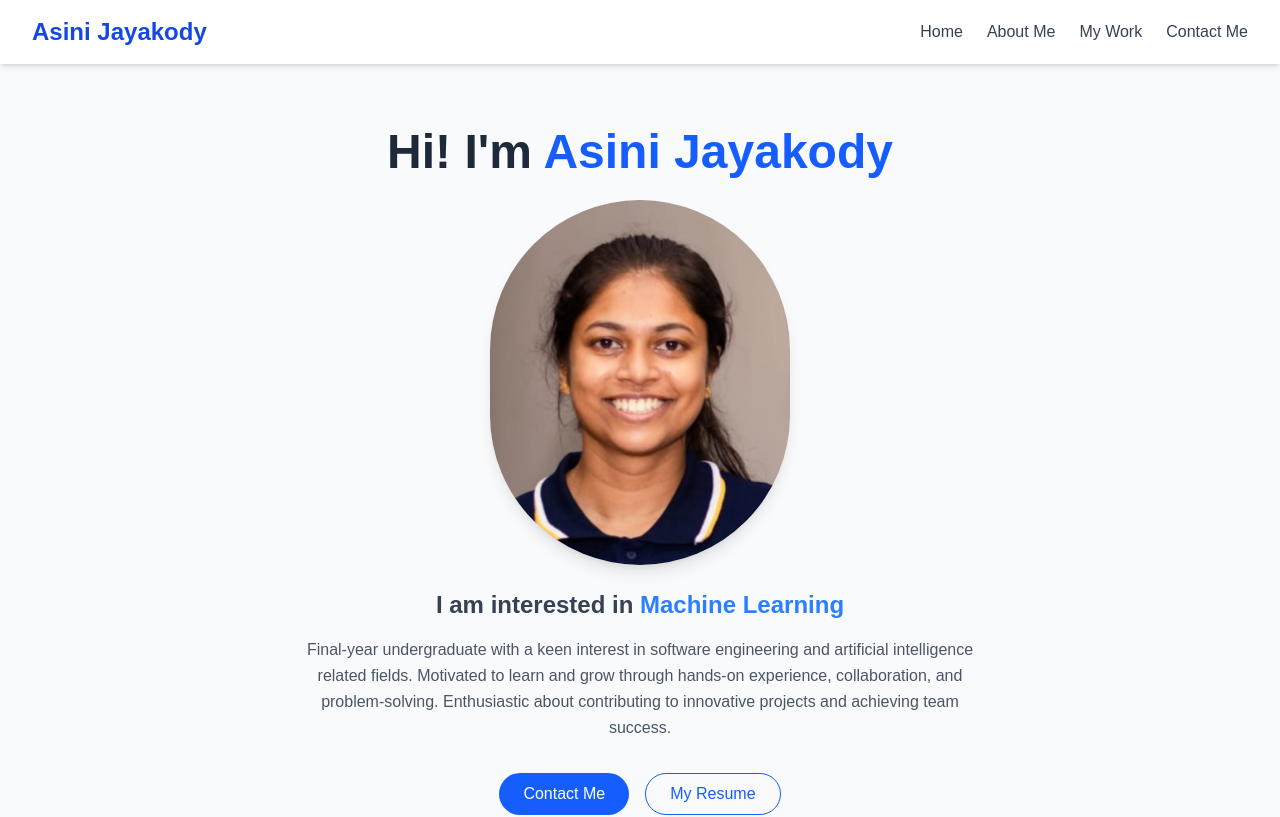
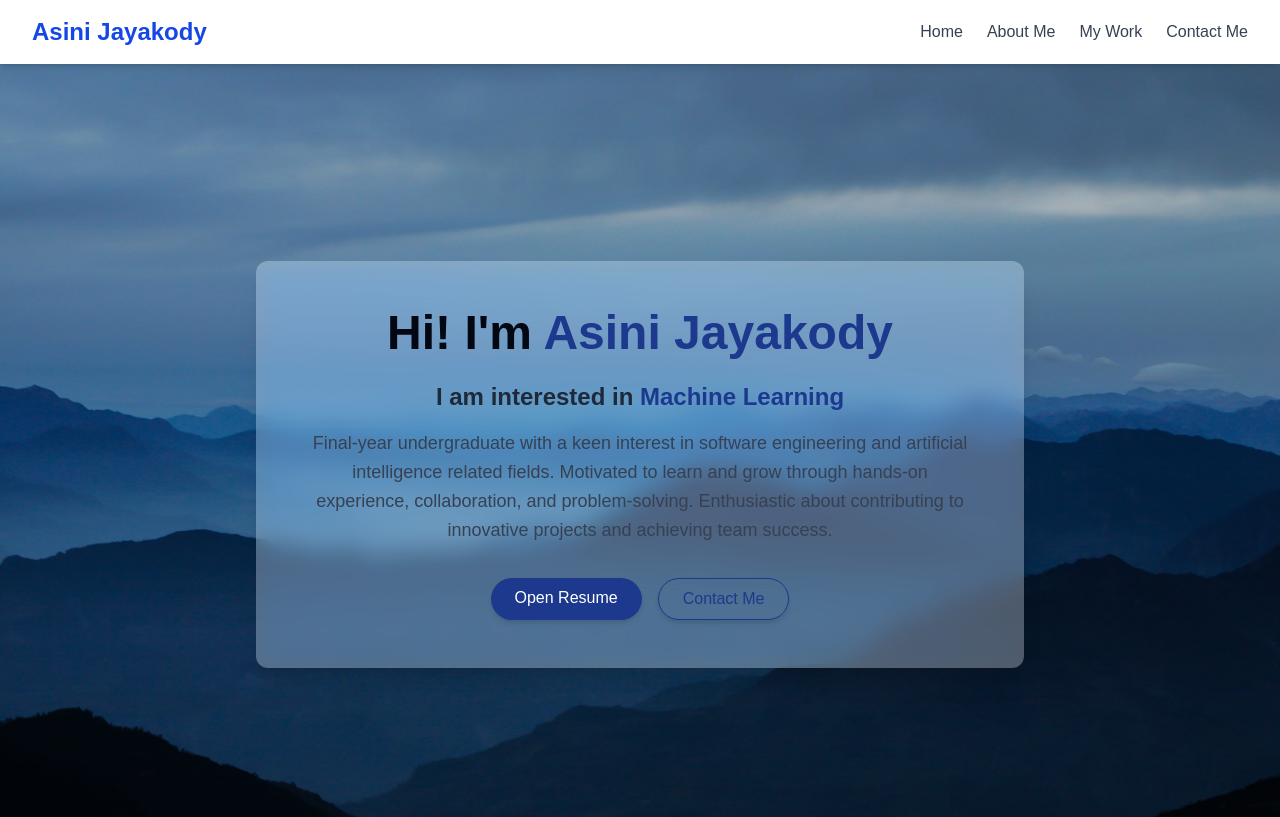
Before and after one commit to Asini-Jayakody/portfolio_website, a Next.js app: page / in a window 1280 px wide. Shown: the top 817 px of the page. Built offline with nearby package versions, Linux system fonts and the light colour scheme.

Commit message:
home styled

```diff
--- a/src/app/components/Home.jsx
+++ b/src/app/components/Home.jsx
@@ -1,42 +1,29 @@
+'use client'
+
 import React from 'react'
-import Image from 'next/image'
-import profilePic from '../../../public/images/AsiniJayakody.jpg'
+import Link from 'next/link'
 
 export default function Home() {
   return (
-    <section className="min-h-screen bg-gray-50 flex items-center justify-center py-16 px-4">
-      <div className="max-w-4xl mx-auto text-center">
-        <h1 className="text-4xl md:text-5xl font-bold text-gray-800 mb-6">
-          Hi! I'm <span className="text-blue-600">Asini Jayakody</span>
+    <section id='home' className="min-h-screen w-full bg-[url('/images/bg1.jpg')] bg-cover bg-center bg-no-repeat flex items-center justify-center">
+      <div className="w-full max-w-3xl bg-white/30 backdrop-blur-md backdrop-saturate-150 rounded-xl shadow-xl px-6 md:px-12 py-12 text-center mx-4">
+        <h1 className="text-4xl md:text-5xl font-bold text-gray-950 mb-6">
+          Hi! I'm <span className="text-blue-900">Asini Jayakody</span>
         </h1>
 
-        <div className="flex justify-center mb-6">
-          <Image
-            src={profilePic}
-            alt="Picture of Asini Jayakody"
-            width={300}
-            height={300}
-            className="rounded-full object-cover shadow-lg"
-          />
-        </div>
-
-        <h2 className="text-2xl font-semibold text-gray-700 mb-4">
-          I am interested in <span className="text-blue-500">Machine Learning</span>
+        <h2 className="text-2xl font-semibold text-gray-800 mb-4">
+          I am interested in <span className="text-blue-900">Machine Learning</span>
         </h2>
 
-        <p className="text-gray-600 leading-relaxed max-w-2xl mx-auto mb-8">
+        <p className="text-gray-700 leading-relaxed mb-8 text-lg">
           Final-year undergraduate with a keen interest in software engineering and artificial intelligence related fields.
           Motivated to learn and grow through hands-on experience, collaboration, and problem-solving.
           Enthusiastic about contributing to innovative projects and achieving team success.
         </p>
 
-        <div className="flex justify-center gap-4">
-          <button className="bg-blue-600 text-white px-6 py-2 rounded-full hover:bg-blue-700 transition duration-300">
-            Contact Me
-          </button>
-          <button className="border border-blue-600 text-blue-600 px-6 py-2 rounded-full hover:bg-blue-50 transition duration-300">
-            My Resume
-          </button>
+        <div className="flex justify-center gap-4 flex-wrap">
+          <Link href={"https://drive.google.com/file/d/1cI6b2YDCwtT594PuVmsOXi5ALeC2DOPg/view?usp=sharing"} className="inline-block bg-blue-900 text-white px-6 py-2 rounded-full hover:bg-blue-950 transition duration-300 shadow-md">Open Resume</Link>
+          <Link href="#contact" className="border border-blue-900 text-blue-900 px-6 py-2 rounded-full hover:bg-blue-100 transition duration-300 shadow-md">Contact Me</Link>
         </div>
       </div>
     </section>
--- a/src/app/page.js
+++ b/src/app/page.js
@@ -2,6 +2,8 @@
 import Header from "./components/Header"
 import Home from "./components/Home"
 import About from "./components/About"
+import Contact from "./components/Contact"
+import Projects from "./components/Projects"
 
 export default function Portfolio() {
   return (
@@ -10,6 +12,8 @@ export default function Portfolio() {
         <Header/>
         <Home />
         <About/>
+        <Projects/>
+        <Contact/>
       </main>
 
     </div>
```
Also changed, not shown: public/images/bg1.jpg (added).
